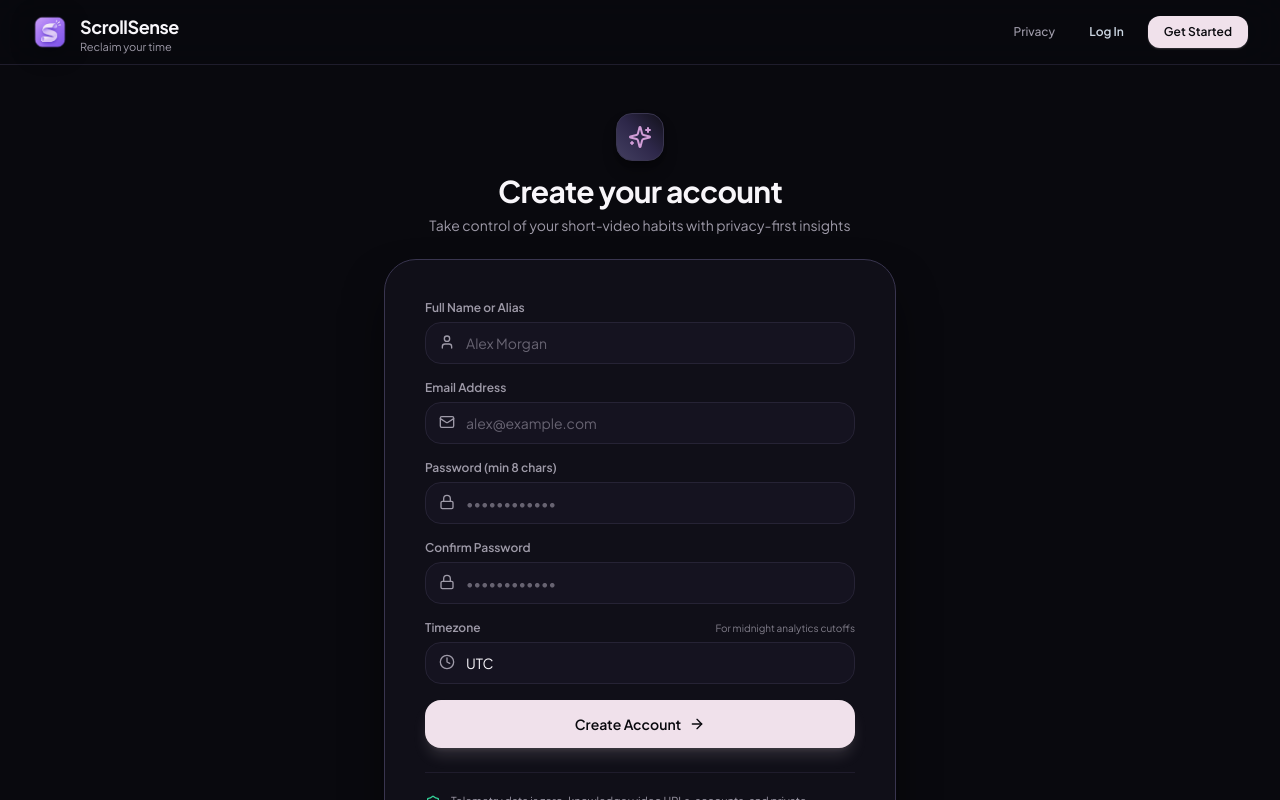
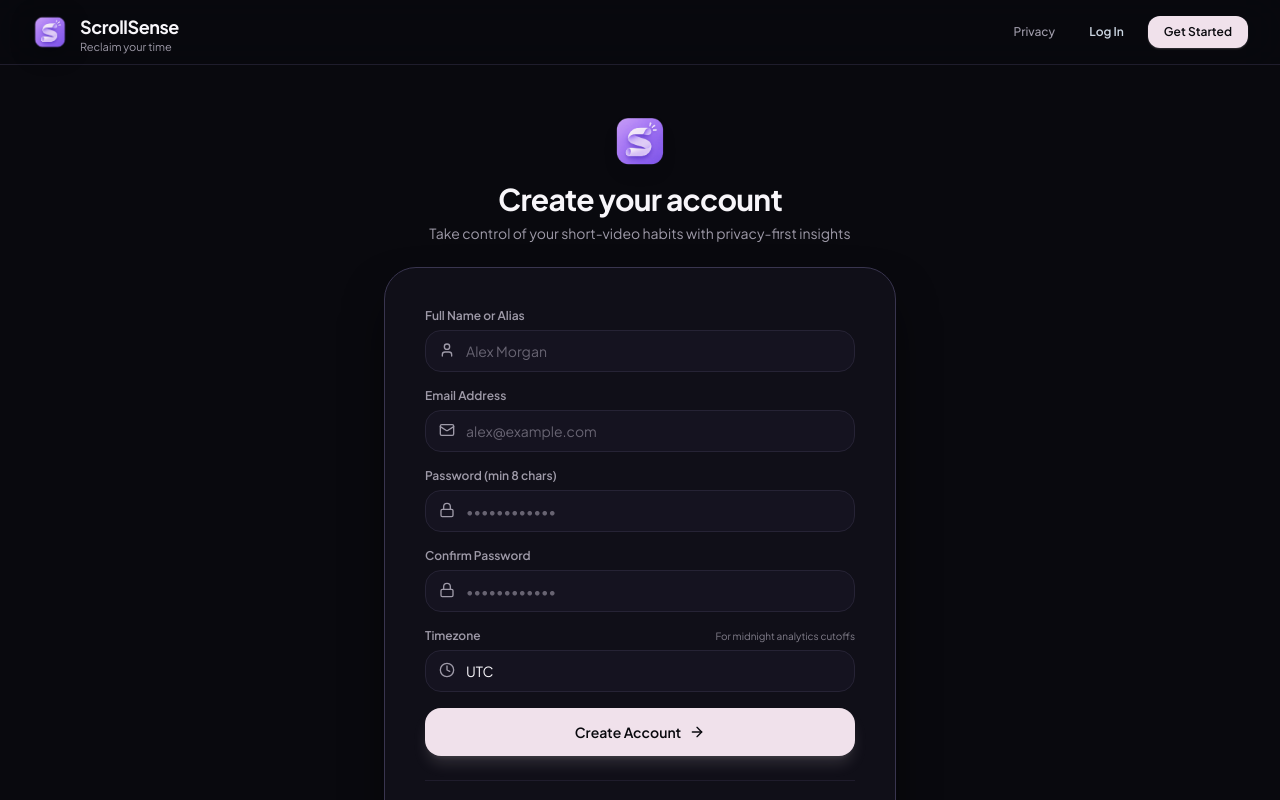
Before and after one commit to PratikWani8/ScrollSense, a React (Vite) app in the folder frontend/: page /register in a window 1280 px wide. Shown: the top 800 px of the page. Built offline with nearby package versions, Linux system fonts and the light colour scheme; no server answers.

Commit message:
feat(RegisterPage): replace Sparkles icon with ScrollSense logo

```diff
--- a/frontend/src/pages/RegisterPage.tsx
+++ b/frontend/src/pages/RegisterPage.tsx
@@ -2,7 +2,7 @@ import React, { useState } from 'react';
 import { Link, useNavigate } from 'react-router-dom';
 import { useAuth } from '../context/AuthContext';
 import { motion, useReducedMotion } from 'framer-motion';
-import { Sparkles, ShieldCheck, ArrowRight, AlertCircle, Clock, User, Mail, Lock } from 'lucide-react';
+import { ShieldCheck, ArrowRight, AlertCircle, Clock, User, Mail, Lock } from 'lucide-react';
 
 export const RegisterPage: React.FC = () => {
   const { register } = useAuth();
@@ -73,9 +73,11 @@ export const RegisterPage: React.FC = () => {
           animate={{ opacity: 1, y: 0 }}
           transition={{ duration: 0.5, ease: [0.16, 1, 0.3, 1] }}
         >
-          <div className="inline-flex items-center justify-center w-12 h-12 rounded-2xl bg-gradient-to-tr from-veya-indigo via-[#2E284A] to-veya-surface border border-veya-borderLight text-veya-orchid shadow-lg shadow-black/40 mb-3">
-            <Sparkles className="w-6 h-6" />
-          </div>
+          <img
+            src="/scrollsense_logo.png"
+            alt="ScrollSense logo"
+            className="w-14 h-14 object-contain mx-auto drop-shadow-lg mb-3"
+          />
           <h1 className="text-2xl sm:text-3xl font-bold tracking-tight text-veya-offwhite">
             Create your account
           </h1>
```
